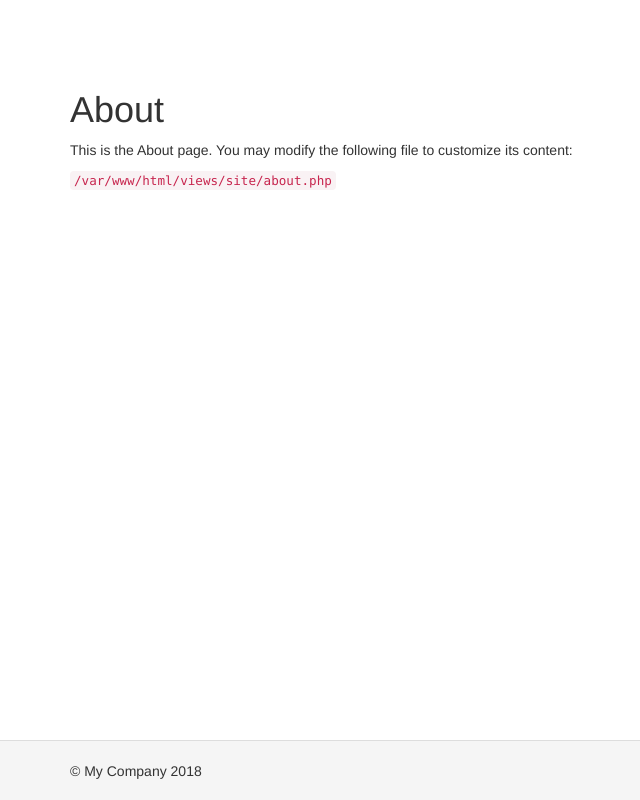
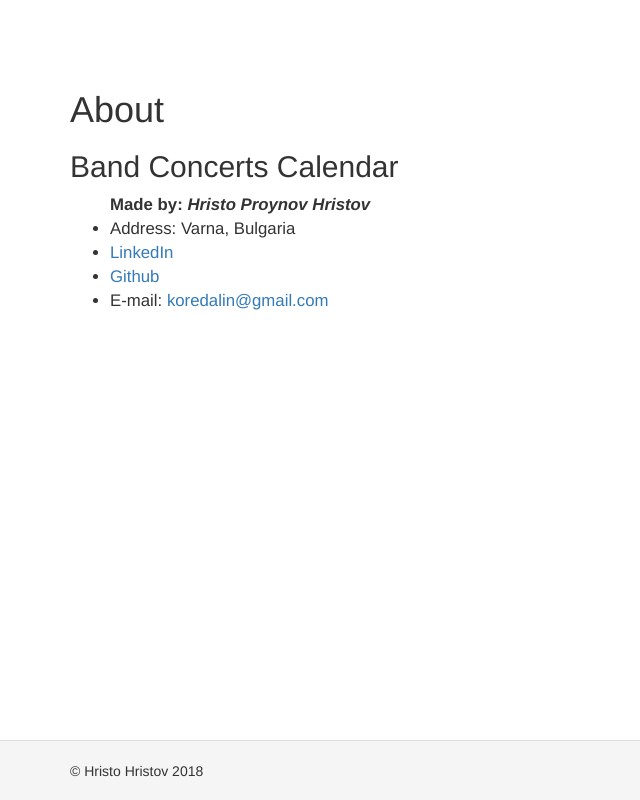
Before and after one commit to koredalin/yii2-concerts-calendar, a Yii app: template views/site/about.php in a window 1280 px wide. Shown: the whole page, without its empty margins (0-640 px from the left). Run offline with PHP 8.4 and a stand-in for Yii, Linux system fonts and the light colour scheme; the template is opened without the code that fills it, so the values that code supplies are empty; some libraries are stand-ins or nearby versions.

Commit message:
Home pages data

```diff
--- a/views/concert/view.php
+++ b/views/concert/view.php
@@ -48,6 +48,11 @@ $this->params['breadcrumbs'][] = $this->title;
             ],
             'created_at',
             'updated_at',
+            [
+                'attribute' => 'band_photo',
+                'format' => 'raw',
+                'value' => $model->has_photo ? Html::img('@web/'.$model->photo_file_path, array('alt' => 'Server Band Concert Photo.', 'class' => 'viewBandConcertPhoto')) : '',
+            ],
         ],
     ]) ?>
 
--- a/views/layouts/main.php
+++ b/views/layouts/main.php
@@ -28,6 +28,7 @@ AppAsset::register($this);
 
 <div class="wrap">
     <?php
+    Yii::$app->name = 'Band Concerts Calendar';
     NavBar::begin([
         'brandLabel' => Yii::$app->name,
         'brandUrl' => Yii::$app->homeUrl,
@@ -41,21 +42,6 @@ AppAsset::register($this);
             ['label' => 'Home', 'url' => ['/site/index']],
             ['label' => 'About', 'url' => ['/site/about']],
             ['label' => 'Contact', 'url' => ['/site/contact']],
-
-            // Default Login/Register buttons
-//            Yii::$app->user->isGuest ? (
-//                ['label' => 'Login', 'url' => ['/site/login']]
-//            ) : (
-//                '<li>'
-//                . Html::beginForm(['/site/logout'], 'post')
-//                . Html::submitButton(
-//                    'Logout (' . Yii::$app->user->identity->username . ')',
-//                    ['class' => 'btn btn-link logout']
-//                )
-//                . Html::endForm()
-//                . '</li>'
-//            )
-
             // Yii2 Dektrium Admin module Login/Register buttons.
             Yii::$app->user->isGuest ?
                 ['label' => 'Sign in', 'url' => ['/user/security/login']] :
@@ -79,7 +65,7 @@ AppAsset::register($this);
 
 <footer class="footer">
     <div class="container">
-        <p class="pull-left">&copy; My Company <?= date('Y') ?></p>
+        <p class="pull-left">&copy; Hristo Hristov <?= date('Y') ?></p>
 
         <p class="pull-right"><?= Yii::powered() ?></p>
     </div>
--- a/views/site/about.php
+++ b/views/site/about.php
@@ -10,9 +10,12 @@ $this->params['breadcrumbs'][] = $this->title;
 <div class="site-about">
     <h1><?= Html::encode($this->title) ?></h1>
 
-    <p>
-        This is the About page. You may modify the following file to customize its content:
-    </p>
+    <h2>Band Concerts Calendar</h2>
 
-    <code><?= __FILE__ ?></code>
+    <ul><strong>Made by: <em>Hristo Proynov Hristov</em></strong>
+        <li>Address: Varna, Bulgaria</li>
+        <li><a href="https://www.linkedin.com/in/hristo-hristov-0a322985/" target='_blank'>LinkedIn</a></li>
+        <li><a href="https://github.com/koredalin" target='_blank'>Github</a></li>
+        <li>E-mail: <a href="mailto:koredalin@gmail.com" target="_top">koredalin@gmail.com</a></li>
+    </ul>
 </div>
--- a/web/css/site.css
+++ b/web/css/site.css
@@ -134,3 +134,34 @@ a.desc:after {
 div.inner-addon {
 	color: #44f;
 }
+
+td>img.viewBandConcertPhoto {
+	display: block;
+	width: 100%;
+	margin: 0 auto;
+	max-width: 450px;
+}
+
+.center-text {
+    text-align: center;
+}
+
+.homepage-anchor-button {
+	margin: 0 10px;
+}
+
+#concertLeftInputs, #localImagePreview {
+	display: block;
+	float: left;
+	width: 50%;
+}
+#localImagePreview>img {
+	display: block;
+	max-width: 400px;
+	margin: 0 auto;
+	width: 90%;
+}
+
+div.site-about ul {
+	font-size: 1.2em;
+}
```
Also changed, not shown: views/concert/_form.php (+4 -3 lines), views/site/index.php (+20 -7 lines), web/band_images/bandPhotoConcertId8.jpg.
